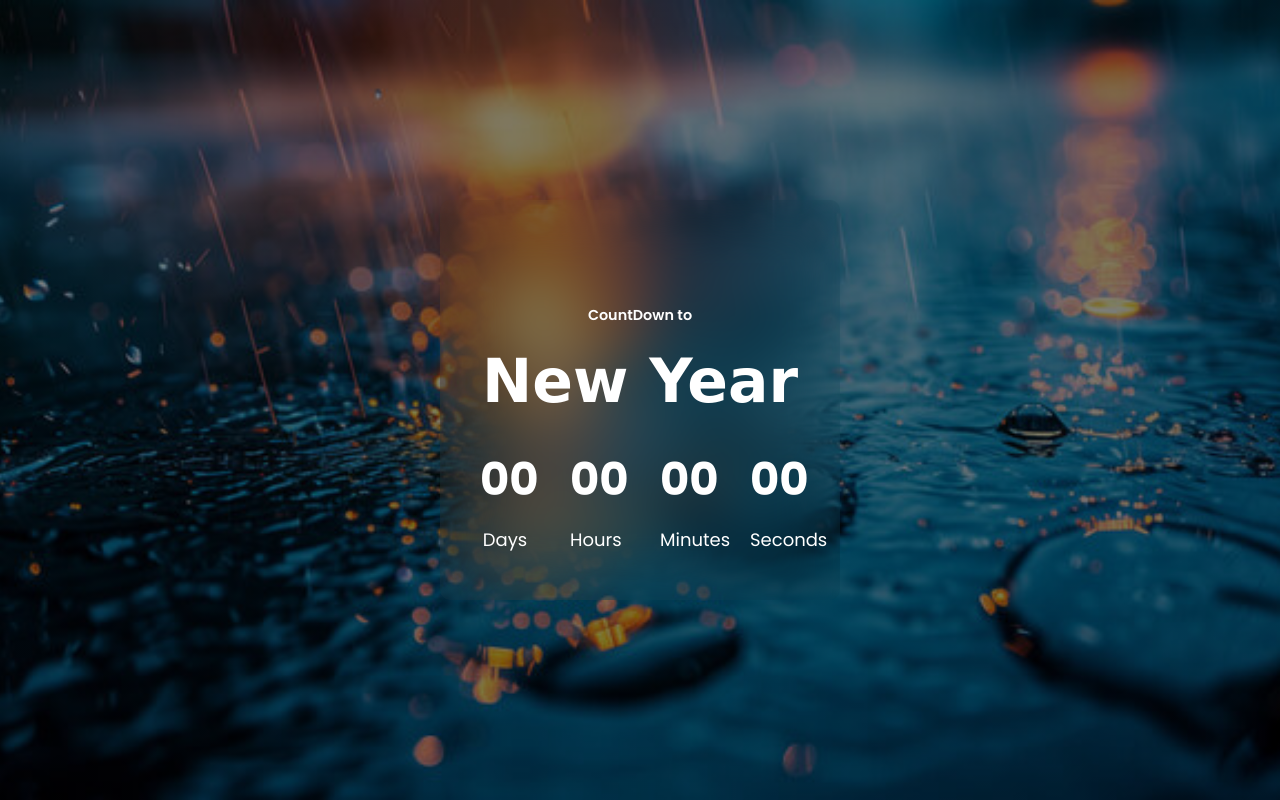
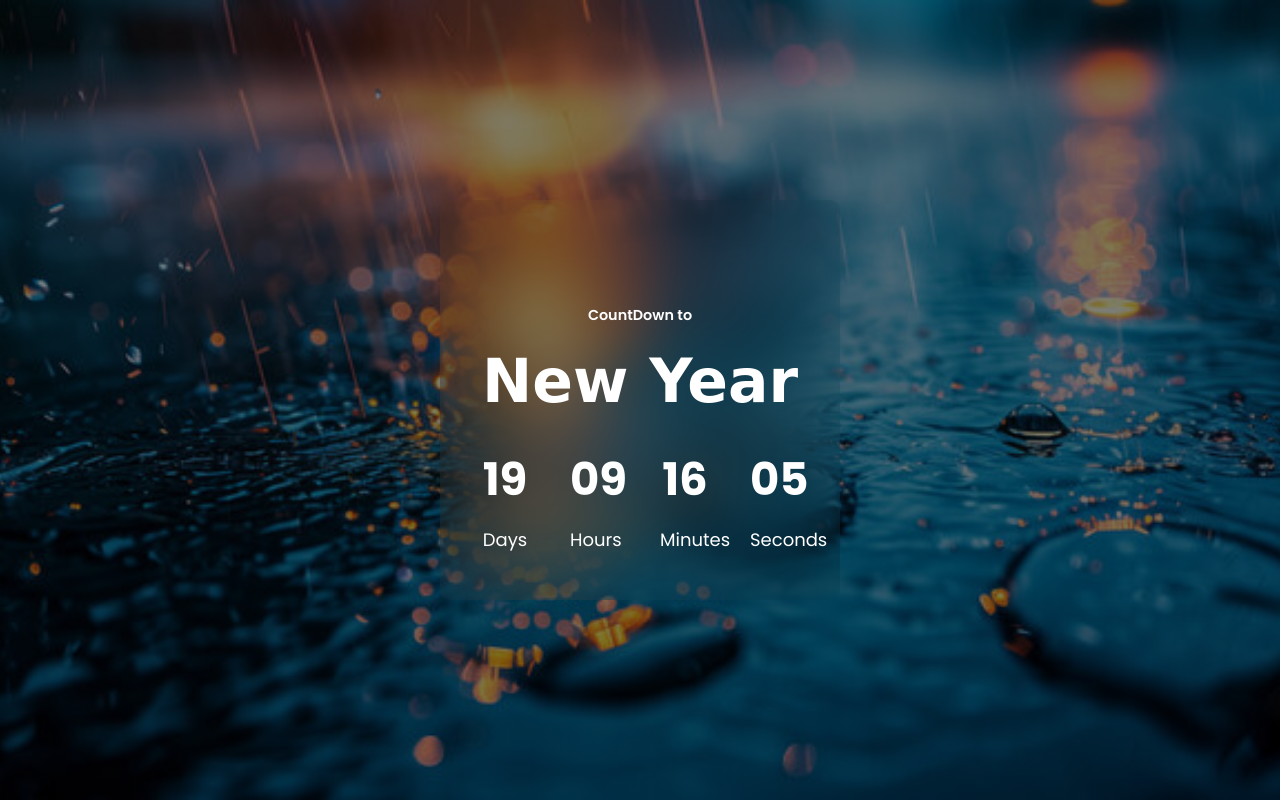
Before and after one commit to ManikandanM12/NewYearCountDown, a plain HTML site: page index.html in a window 1280 px wide. Drawn offline with Linux system fonts and the light colour scheme; files whose address does not match are found by name; a web font is replaced by a local one.

Commit message:
Update index.html

```diff
--- a/index.html
+++ b/index.html
@@ -50,6 +50,6 @@
 
 
 
-    <script src="/CountDownTimer/assets/main.js"></script>
+    <script src="/NewYearCountDown/assets/main.js"></script>
 </body>
 </html>
```
